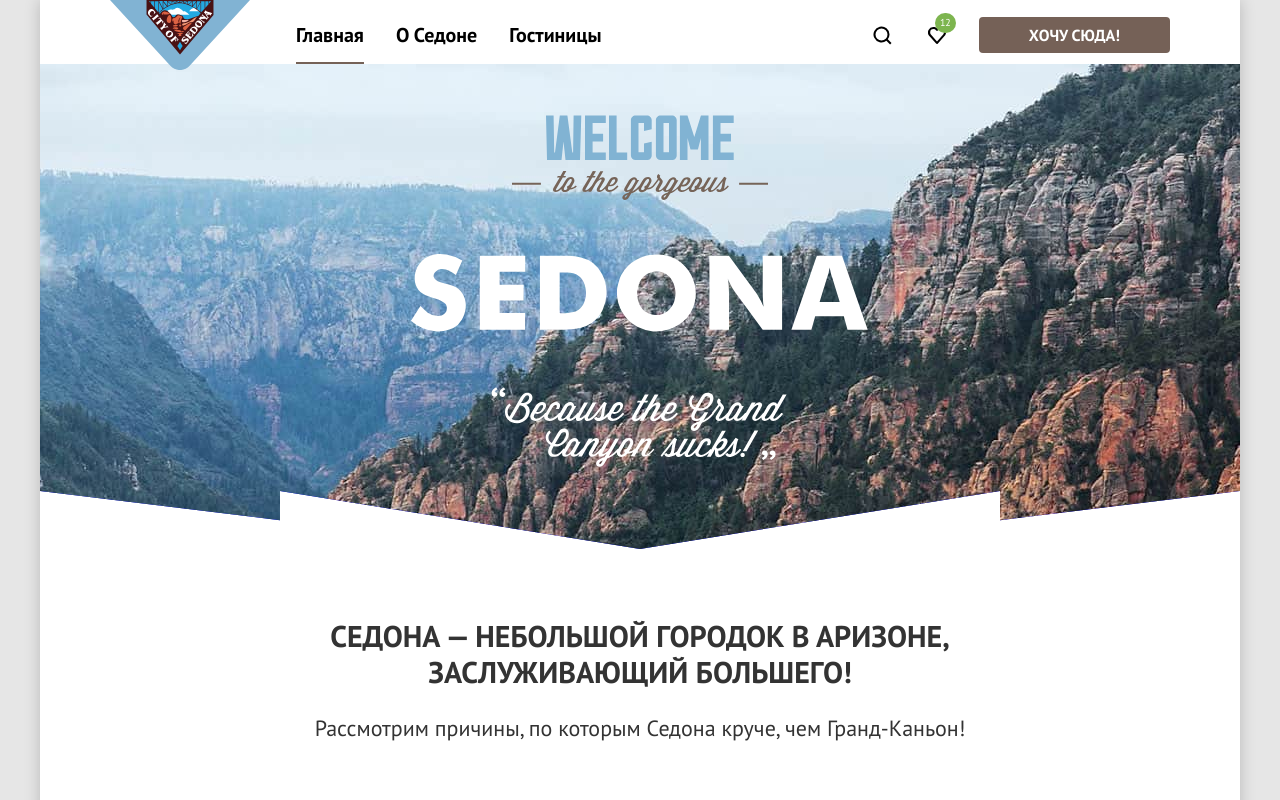
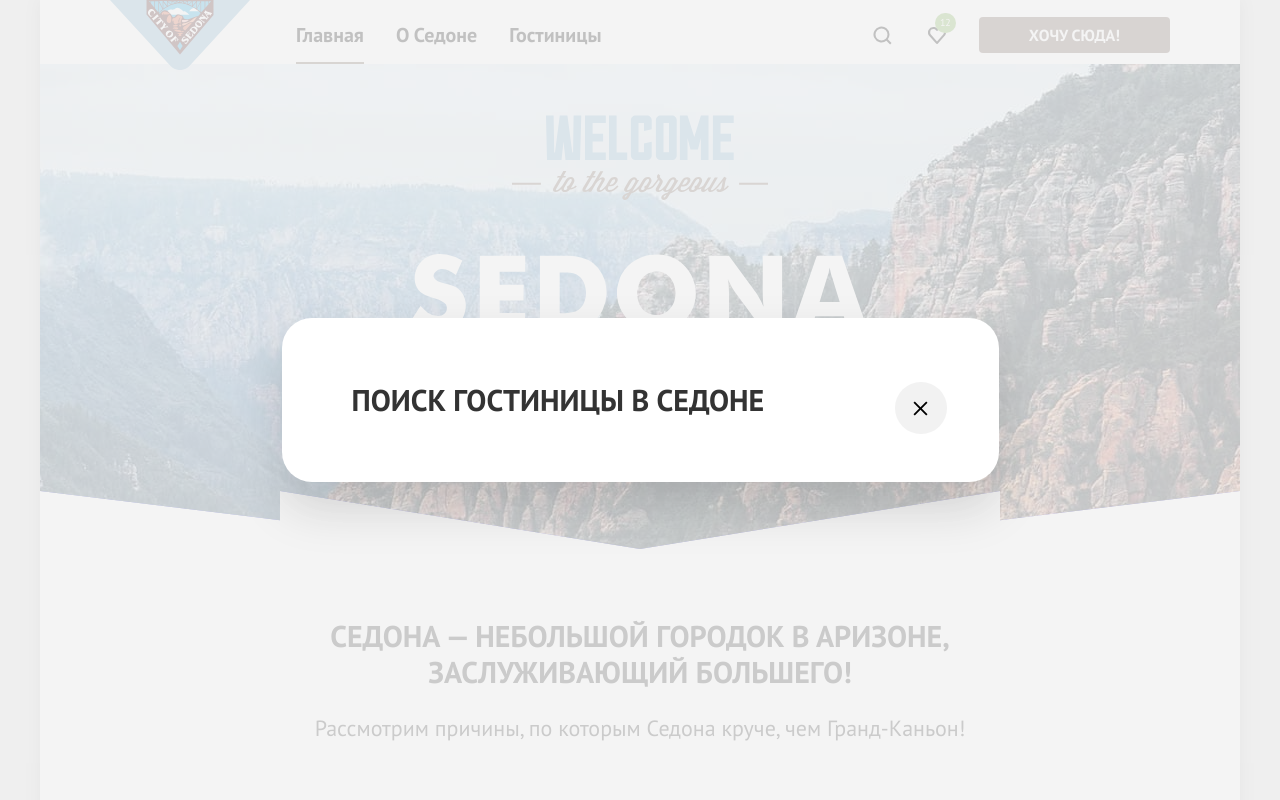
Before and after one commit to htmlacademy-htmlcss/2490327-sedona-40, a plain HTML site: page index.html in a window 1280 px wide. Shown: the top 800 px of the page. Drawn offline with Linux system fonts and the light colour scheme.

Commit message:
Добавляет модальное окно
Размечено модальное окно без содержимого

```diff
--- a/index.html
+++ b/index.html
@@ -177,5 +177,17 @@
       </section>
     </footer>
   </div>
+
+  <div class="modal-container modal-container-close">
+    <div class="modal modal-come-here">
+      <button class="modal-close-button">
+        <span class="visually-hidden">Закрыть</span>
+      </button>
+      <section class="modal-content">
+        <h2 class="modal-title">Поиск гостиницы в Седоне</h2>
+
+      </section>
+    </div>
+  </div>
 </body>
 </html>
--- a/styles/styles.css
+++ b/styles/styles.css
@@ -874,10 +874,15 @@ body {
   background-repeat: no-repeat;
 }
 
-.control-input[type="radio"]:checked + .control-mark {
-  background-image: url(../images/icons/ticket.svg);
-  background-position: 50%;
-  background-repeat: no-repeat;
+.control-input[type="radio"]:checked + .control-mark::before {
+  position: absolute;
+  top: 5px;
+  left: 5px;
+  width: 10px;
+  height: 10px;
+  background-color: #3F5E72;
+  border-radius: 50%;
+  content: "";
 }
 
 .control:hover {
@@ -1323,3 +1328,58 @@ body {
   width: 18px;
   height: 17px;
 }
+
+.modal-container {
+  position: fixed;
+  top: 0;
+  left: 0;
+  display: flex;
+  width: 100%;
+  height: 100%;
+  background: rgba(242, 242, 242, 0.8);
+  z-index: 1;
+}
+
+.modal {
+  position: relative;
+  margin: auto;
+  padding: 64px 70px;
+  background-color: #ffffff;
+  box-shadow: 0 25px 50px 0 rgba(0, 0, 0, 0.15);
+}
+
+.modal-come-here {
+  width: 717px;
+  border-radius: 30px;
+}
+
+.modal-close-button {
+  position: absolute;
+  right: 52px;
+  top: 64px;
+  width: 52px;
+  height: 52px;
+  background-color: #F2F2F2;
+  border: none;
+  border-radius: 50%;
+  background-image: url("../images/icons/cross-mark.svg");
+  background-repeat: no-repeat;
+  background-position: center;
+  cursor: pointer;
+}
+
+/* .modal-container-close {
+  display: none;
+} */
+
+.modal-title {
+  margin: 0;
+  font-weight: 700;
+  font-size: 30px;
+  line-height: 1.2;
+  text-transform: uppercase;
+}
+
+.modal-content {
+  width: 577px;
+}
```
